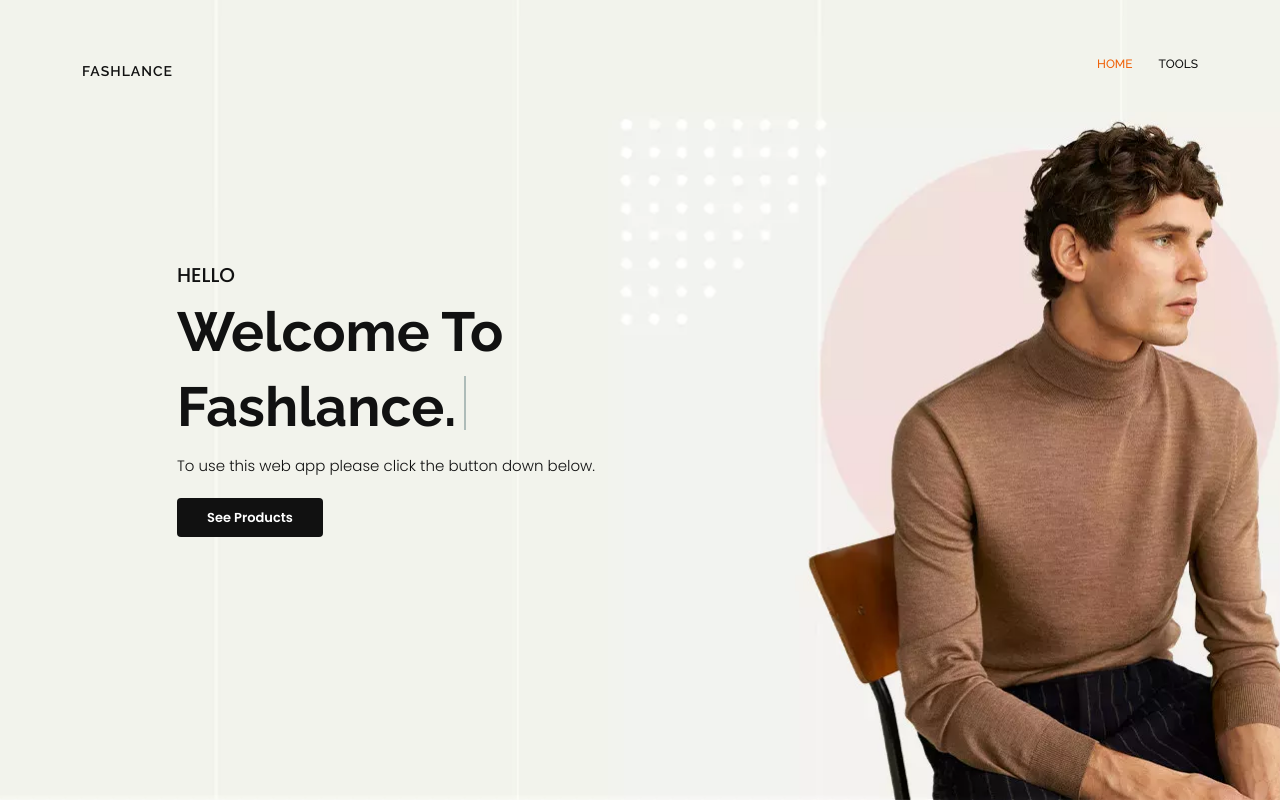
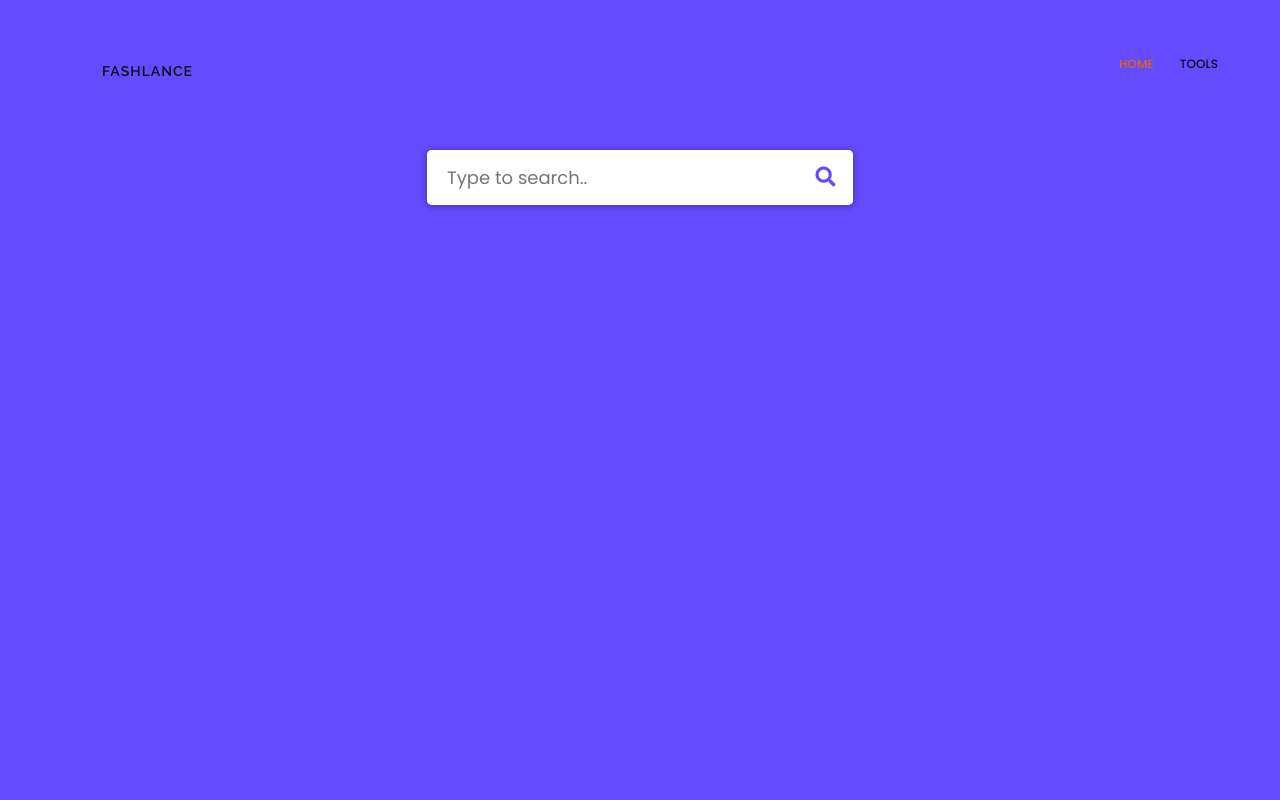
Before and after one commit to p-sachin/DataAnalysis-Nepal, a Flask app: template fashlance/templates/index.html in a window 1280 px wide. Run offline with Flask 2, Linux system fonts and the light colour scheme; the template is opened without the code that fills it: most values are stand-ins (such as "Sample title", 1, 10 or a date in 2020); some libraries are stand-ins or nearby versions.

Commit message:
added search bar

```diff
--- a/fashlance/templates/index.html
+++ b/fashlance/templates/index.html
@@ -5,6 +5,86 @@ Welcome - Fashlance, A Product Recommender
 {% endblock %}
 
 {% block content %}
+
+<style>
+  @import url('https://fonts.googleapis.com/css2?family=Poppins:wght@200;300;400;500;600;700&display=swap');
+*{
+  margin: 0;
+  padding: 0;
+  box-sizing: border-box;
+  font-family: 'Poppins', sans-serif;
+}
+body{
+  background: #644bff;
+  padding: 0 20px;
+}
+::selection{
+  color: #fff;
+  background: #664AFF;
+}
+.wrapper{
+  max-width: 450px;
+  margin: 150px auto;
+}
+.wrapper .search-input{
+  background: #fff;
+  width: 100%;
+  border-radius: 5px;
+  position: relative;
+  box-shadow: 0px 1px 5px 3px rgba(0,0,0,0.12);
+}
+.search-input input{
+  height: 55px;
+  width: 100%;
+  outline: none;
+  border: none;
+  border-radius: 5px;
+  padding: 0 60px 0 20px;
+  font-size: 18px;
+  box-shadow: 0px 1px 5px rgba(0,0,0,0.1);
+}
+.search-input.active input{
+  border-radius: 5px 5px 0 0;
+}
+.search-input .autocom-box{
+  padding: 0;
+  opacity: 0;
+  pointer-events: none;
+  max-height: 280px;
+  overflow-y: auto;
+}
+.search-input.active .autocom-box{
+  padding: 10px 8px;
+  opacity: 1;
+  pointer-events: auto;
+}
+.autocom-box li{
+  list-style: none;
+  padding: 8px 12px;
+  display: none;
+  width: 100%;
+  cursor: default;
+  border-radius: 3px;
+}
+.search-input.active .autocom-box li{
+  display: block;
+}
+.autocom-box li:hover{
+  background: #efefef;
+}
+.search-input .icon{
+  position: absolute;
+  right: 0px;
+  top: 0px;
+  height: 55px;
+  width: 55px;
+  text-align: center;
+  line-height: 55px;
+  font-size: 20px;
+  color: #644bff;
+  cursor: pointer;
+}
+</style>
 
 <header class="header-content">
   <nav class="navbar navbar-expand-lg navbar-expand-md navbar-expand-sm navbar-light">
@@ -29,31 +109,70 @@ Welcome - Fashlance, A Product Recommender
 </header>
 
 <!-- Home Content Starts -->
-<section id="home-content" style="background: url(../static/img/hero-1.jpg); background-size: cover; background-position: 25% 75%;" data-scroll-index="0">
-  <div class="container">
-      <div class="row">
-          <div class="col-lg-7 offset-lg-1 col-md-7">
-      <div class="home-text">
-          <div class="home-text-inner">
-          <h3>Hello</h3>
-          <h1>Welcome to</h1>
-          <h1 class="cd-headline clip">
-          <span class="cd-words-wrapper">
-              <b class="is-visible">Fashlance.</b>
-              <b>Product Recommender</b>
-          </span>
-      </h1>
-          <p>
-          To use this web app please click the button down below.
-          </p>
-          <a href="#" class="btn btn-primary hire-me">See Products</a>
-        </div>
+<form action = "/technologies" method = "POST"
+            enctype = "multipart/form-data" id="contactForm" class="row form-contact">
+<div class="wrapper">
+  <div class="search-input">
+    <input type="text" placeholder="Type to search.." name="name">
+    <div class="autocom-box">
+      <!-- here list are inserted from javascript -->
     </div>
-    </div>
-    </div>
+    <div class="icon"><i class="fas fa-search"></i></div>
   </div>
-</section>
+</div>
+</form>
 <!-- Home Section Ends -->
 
+<script>
+
+  let suggestions = {{ countries|tojson }};
+
+
+  // getting all required elements
+const searchWrapper = document.querySelector(".search-input");
+const inputBox = searchWrapper.querySelector("input");
+const suggBox = searchWrapper.querySelector(".autocom-box");
+let webLink;
+// if user press any key and release
+inputBox.onkeyup = (e)=>{
+    let userData = e.target.value; //user enetered data
+    let emptyArray = [];
+    if(userData){
+        emptyArray = suggestions.filter((data)=>{
+            //filtering array value and user characters to lowercase and return only those words which are start with user enetered chars
+            return data.toLocaleLowerCase().startsWith(userData.toLocaleLowerCase());
+        });
+        emptyArray = emptyArray.map((data)=>{
+            // passing return data inside li tag
+            return data = `<li>${data}</li>`;
+        });
+        searchWrapper.classList.add("active"); //show autocomplete box
+        showSuggestions(emptyArray);
+        let allList = suggBox.querySelectorAll("li");
+        for (let i = 0; i < allList.length; i++) {
+            //adding onclick attribute in all li tag
+            allList[i].setAttribute("onclick", "select(this)");
+        }
+    }else{
+        searchWrapper.classList.remove("active"); //hide autocomplete box
+    }
+}
+function select(element){
+    let selectData = element.textContent;
+    inputBox.value = selectData;
+    searchWrapper.classList.remove("active");
+}
+function showSuggestions(list){
+    let listData;
+    if(!list.length){
+        userValue = inputBox.value;
+        listData = `<li>${userValue}</li>`;
+    }else{
+      listData = list.join('');
+    }
+    suggBox.innerHTML = listData;
+}
+
+</script>
 
 {% endblock %}
--- a/fashlance/templates/technologies.html
+++ b/fashlance/templates/technologies.html
@@ -211,6 +211,7 @@ hr {
             <canvas id="myChart"></canvas>
         </div>
 
+
   <!-- Footer Section Starts -->
   {{footer()}}
   <!-- Footer Section Ends -->
@@ -291,5 +292,4 @@ hr {
     const myChart = new Chart(ctx, config);
  </script>
 
-
 {% endblock %}
--- a/fashlance/utils.py
+++ b/fashlance/utils.py
@@ -16,3 +16,9 @@ def get_data(indicator, country):
     sorted_df = df.sort_values(by=['year'], ascending=True)
 
     return sorted_df
+
+def all_nations():
+    countries = wbdata.search_countries('')
+    df = pd.DataFrame(countries)
+    df.drop(['iso2Code', 'incomeLevel', 'lendingType', 'region', 'adminregion'], axis=1, inplace=True)
+    return df
```
Also changed, not shown: fashlance/routes.py (+12 -4 lines), 1 other file.
